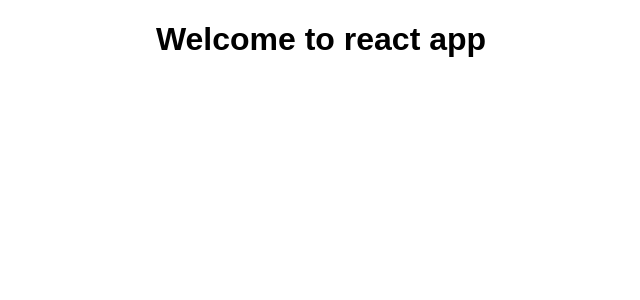
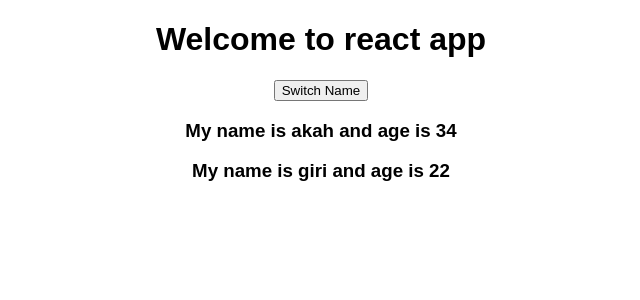
Before and after one commit to akashgiricse/person-manager, a React (Create React App) app: page / in a window 1280 px wide. Shown: the top 300 px of the page, without its empty margins (319-959 px from the left). Built offline with nearby package versions, Linux system fonts and the light colour scheme.

Commit message:
Use functional based component and hooks

```diff
--- a/src/App.js
+++ b/src/App.js
@@ -1,14 +1,42 @@
-import React, { Component } from "react";
+import React, { useState } from "react";
 import "./App.css";
+import Person from "./Person/Person";
 
-class App extends Component {
-  render() {
-    return (
-      <div className="App">
-        <h1>Welcome to react app</h1>
-      </div>
-    );
-  }
-}
+const app = props => {
+  const [personState, setPersonState] = useState({
+    person: [
+      { name: "akah", age: 34 },
+      { name: "giri", age: 22 }
+    ]
+  });
 
-export default App;
+  const [otherState, setOtherState] = useState("akashgiricse");
+
+  console.log(personState, otherState);
+
+  const switchNameHandler = () => {
+    setPersonState({
+      person: [
+        { name: "vishal", age: 22 },
+        { name: "vish", age: 58 }
+      ]
+    });
+  };
+
+  return (
+    <div className="App">
+      <h1>Welcome to react app</h1>
+      <button onClick={switchNameHandler}>Switch Name</button>
+      <Person
+        name={personState.person[0].name}
+        age={personState.person[0].age}
+      />
+      <Person
+        name={personState.person[1].name}
+        age={personState.person[1].age}
+      />
+    </div>
+  );
+};
+
+export default app;
--- /dev/null
+++ b/src/Person/Person.js
@@ -0,0 +1,14 @@
+import React from "react";
+
+const person = props => {
+  return (
+    <div>
+      <h3>
+        My name is {props.name} and age is {props.age}
+      </h3>
+      <p>{props.children}</p>
+    </div>
+  );
+};
+
+export default person;
```
